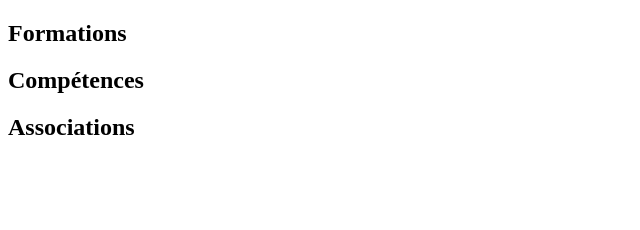
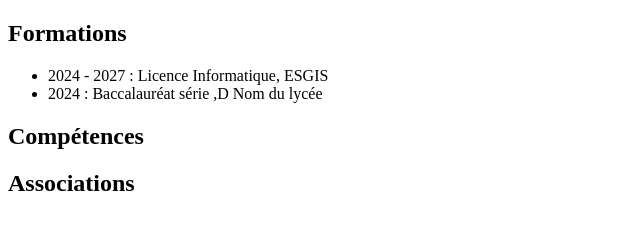
Before and after one commit to Marwahne/mon-cv, a plain HTML site: page index.html in a window 1280 px wide. Shown: the whole page, without its empty margins (0-640 px from the left). Drawn offline with Linux system fonts and the light colour scheme.

Commit message:
mise en place de la section formations

```diff
--- a/index.html
+++ b/index.html
@@ -20,7 +20,10 @@
 
     <section id="formations">
       <h2>Formations</h2>
-      <!-- FORMATIONS -->
+      <ul>
+  <li>2024 - 2027 : Licence Informatique, ESGIS</li>
+  <li>2024 : Baccalauréat série ,D Nom du lycée</li>
+</ul>
     </section>
 
     <section id="competences">
```
